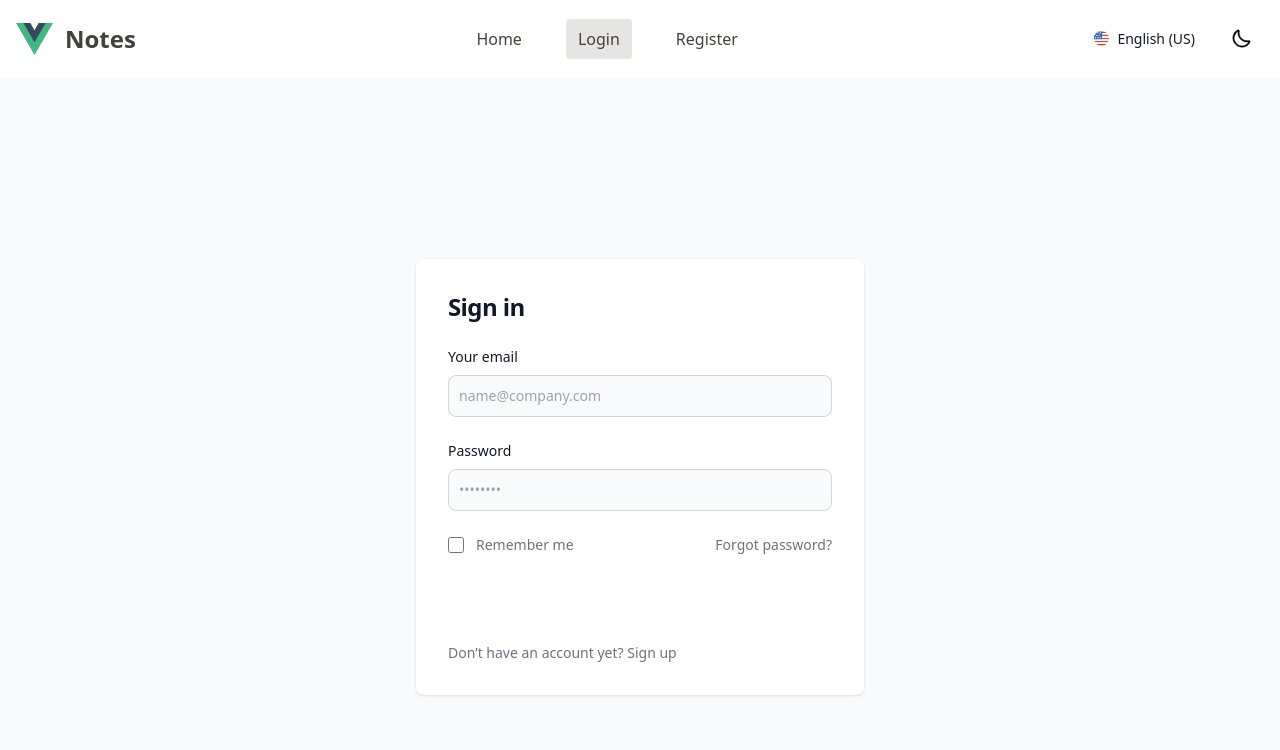
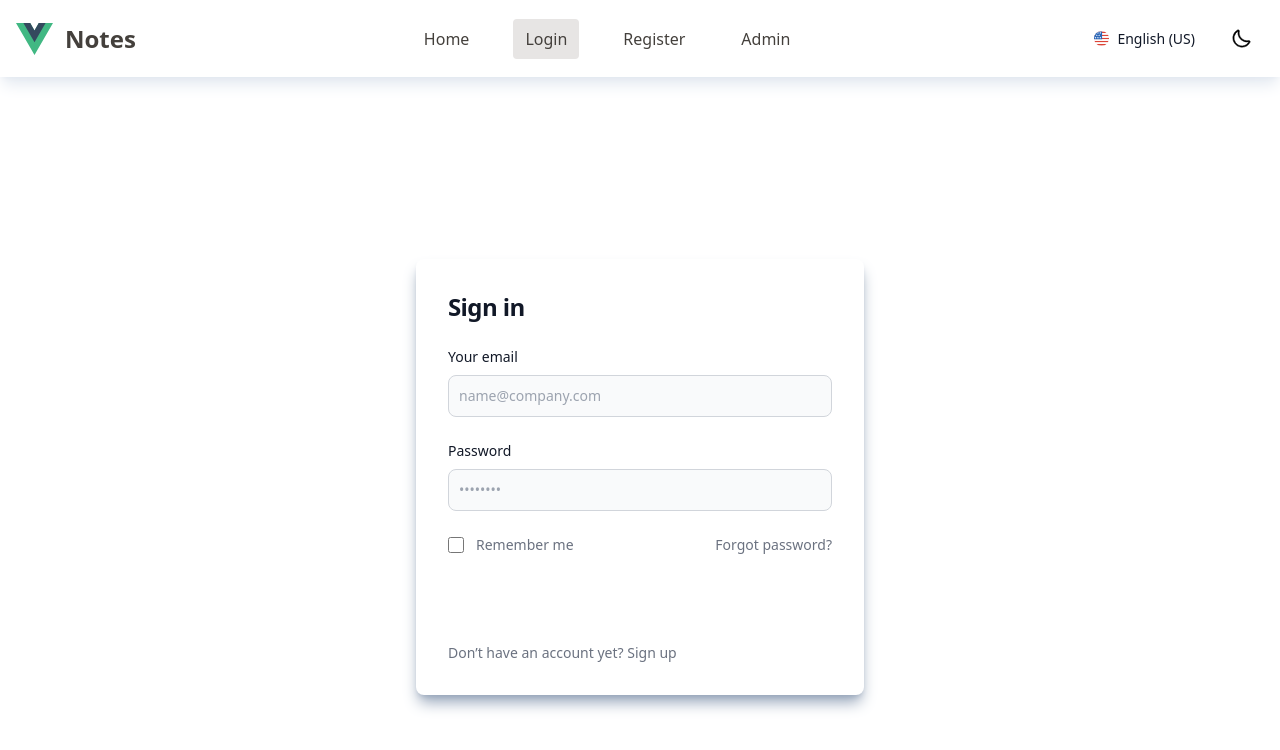
Before and after one commit to jsantamariar/vue-notes-app, a Vue app: page /login in a window 1280 px wide. Shown: the top 750 px of the page. Built offline with nearby package versions, Linux system fonts and the light colour scheme; what @ckeditor/ckeditor5-vue would draw is missing.

Commit message:
fix: fixing navbar shadow

```diff
--- a/src/components/Layout/LoginForm.vue
+++ b/src/components/Layout/LoginForm.vue
@@ -1,8 +1,7 @@
 <template>
-  <section class="bg-gray-50 dark:bg-gray-900">
-    <div class="flex flex-col items-center justify-center px-6 py-8 mx-auto md:h-screen lg:py-0">
+  <section class="flex flex-col items-center justify-center px-6 py-8 mx-auto lg:h-screen">
     <div
-        class="w-full bg-white rounded-lg shadow dark:border md:mt-0 sm:max-w-md xl:p-0 dark:bg-gray-800 dark:border-gray-700"
+      class="w-full bg-white shadow-slate-400 shadow-lg rounded-lg dark:border md:mt-0 sm:max-w-md xl:p-0 dark:bg-gray-800 dark:border-gray-700"
     >
       <div class="p-6 space-y-4 md:space-y-6 sm:p-8">
         <h1
@@ -12,9 +11,7 @@
         </h1>
         <form class="space-y-4 md:space-y-6" action="#">
           <div>
-              <label
-                for="email"
-                class="block mb-2 text-sm font-medium text-gray-900 dark:text-white"
+            <label for="email" class="block mb-2 text-sm font-medium text-gray-900 dark:text-white"
               >Your email</label
             >
             <input
@@ -76,7 +73,6 @@
         </form>
       </div>
     </div>
-    </div>
   </section>
 </template>
 
--- a/src/components/Layout/NavBar.vue
+++ b/src/components/Layout/NavBar.vue
@@ -1,6 +1,6 @@
 <template>
   <nav
-    class="shadow-slate-400 shadow-lg inset-x-0 top-0 z-50 md:border-0 md:bg-white dark:bg-gray-800 dark:border-gray-700"
+    class="shadow-slate-200 dark:shadow-gray-700 z-50 shadow-lg inset-x-0 top-0 md:border-0 md:bg-white dark:bg-gray-800 dark:border-gray-700"
   >
     <div class="max-w-screen-xl flex flex-wrap items-center justify-between mx-auto p-4">
       <RouterLink to="/notes" class="flex items-center space-x-3 rtl:space-x-reverse">
@@ -72,8 +72,9 @@
         <!-- Dropdown -->
         <div class="relative">
           <div
+            ref="dropdownMenu"
             v-if="state.isDropdownVisible"
-            class="absolute shadow-slate-400 shadow-lg w-32 md:56 z-50 right-12 top-5 text-base list-none bg-white divide-y divide-gray-100 rounded-lg dark:bg-gray-700"
+            class="absolute shadow-slate-400 shadow-lg w-32 md:56 z-50 right-14 top-5 text-base list-none bg-white divide-y divide-gray-100 rounded-lg dark:bg-gray-700"
           >
             <ul class="py-2 font-medium" role="none">
               <li>
@@ -242,14 +243,23 @@
               >Register</RouterLink
             >
           </li>
+          <li @click="state.isHambugerMenuVisible = false">
+            <RouterLink
+              to="/admin"
+              active-class="dark:bg-gray-700 bg-stone-200"
+              class="block py-2 px-3 text-stone-700 hover:bg-stone-200 dark:text-white rounded hover:dark:bg-gray-700"
+              >Admin</RouterLink
+            >
+          </li>
         </ul>
       </div>
 
       <!-- Hamburger menu options -->
       <div
+        id="navbar-language"
+        ref="dropdownMenu"
         v-if="state.isHambugerMenuVisible"
         class="justify-between w-full md:hidden md:w-auto md:order-1"
-        id="navbar-language"
       >
         <ul
           class="flex flex-col items-center font-medium gap-2 p-4 md:p-0 mt-4 border border-gray-100 rounded-lg bg-gray-50 md:space-x-8 rtl:space-x-reverse md:flex-row md:mt-0 md:border-0 md:bg-white dark:border-gray-700 dark:bg-gray-800"
@@ -277,6 +287,14 @@
               active-class="dark:bg-gray-700 bg-stone-200"
               class="block py-2 px-3 text-stone-700 hover:bg-stone-200 dark:text-white rounded hover:dark:bg-gray-700"
               >Register</RouterLink
+            >
+          </li>
+          <li @click="state.isHambugerMenuVisible = false">
+            <RouterLink
+              to="/admin"
+              active-class="dark:bg-gray-700 bg-stone-200"
+              class="block py-2 px-3 text-stone-700 hover:bg-stone-200 dark:text-white rounded hover:dark:bg-gray-700"
+              >Admin</RouterLink
             >
           </li>
         </ul>
@@ -335,5 +353,6 @@ const onSelectLanguage = (languageOption: string) => {
 
 onClickOutside(dropdownMenu, () => {
   state.isDropdownVisible = false
+  state.isHambugerMenuVisible = false
 })
 </script>
--- a/src/components/Layout/RegisterForm.vue
+++ b/src/components/Layout/RegisterForm.vue
@@ -1,8 +1,7 @@
 <template>
-  <section class="bg-gray-50 dark:bg-gray-900">
-    <div class="flex flex-col items-center justify-center px-6 py-8 mx-auto md:h-screen lg:py-0">
+  <section class="flex flex-col items-center justify-center px-6 py-8 mx-auto md:h-screen lg:py-0">
     <div
-        class="w-full bg-white rounded-lg shadow dark:border md:mt-0 sm:max-w-md xl:p-0 dark:bg-gray-800 dark:border-gray-700"
+      class="w-full bg-white shadow-slate-400 shadow-lg rounded-lg dark:border md:mt-0 sm:max-w-md xl:p-0 dark:bg-gray-800 dark:border-gray-700"
     >
       <div class="p-6 space-y-4 md:space-y-6 sm:p-8">
         <h1
@@ -12,9 +11,7 @@
         </h1>
         <form class="space-y-4 md:space-y-6" action="#">
           <div>
-              <label
-                for="email"
-                class="block mb-2 text-sm font-medium text-gray-900 dark:text-white"
+            <label for="email" class="block mb-2 text-sm font-medium text-gray-900 dark:text-white"
               >Your email</label
             >
             <input
@@ -57,7 +54,6 @@
         </form>
       </div>
     </div>
-    </div>
   </section>
 </template>
 
```
Lines whose indentation alone changed are shown as unchanged.
